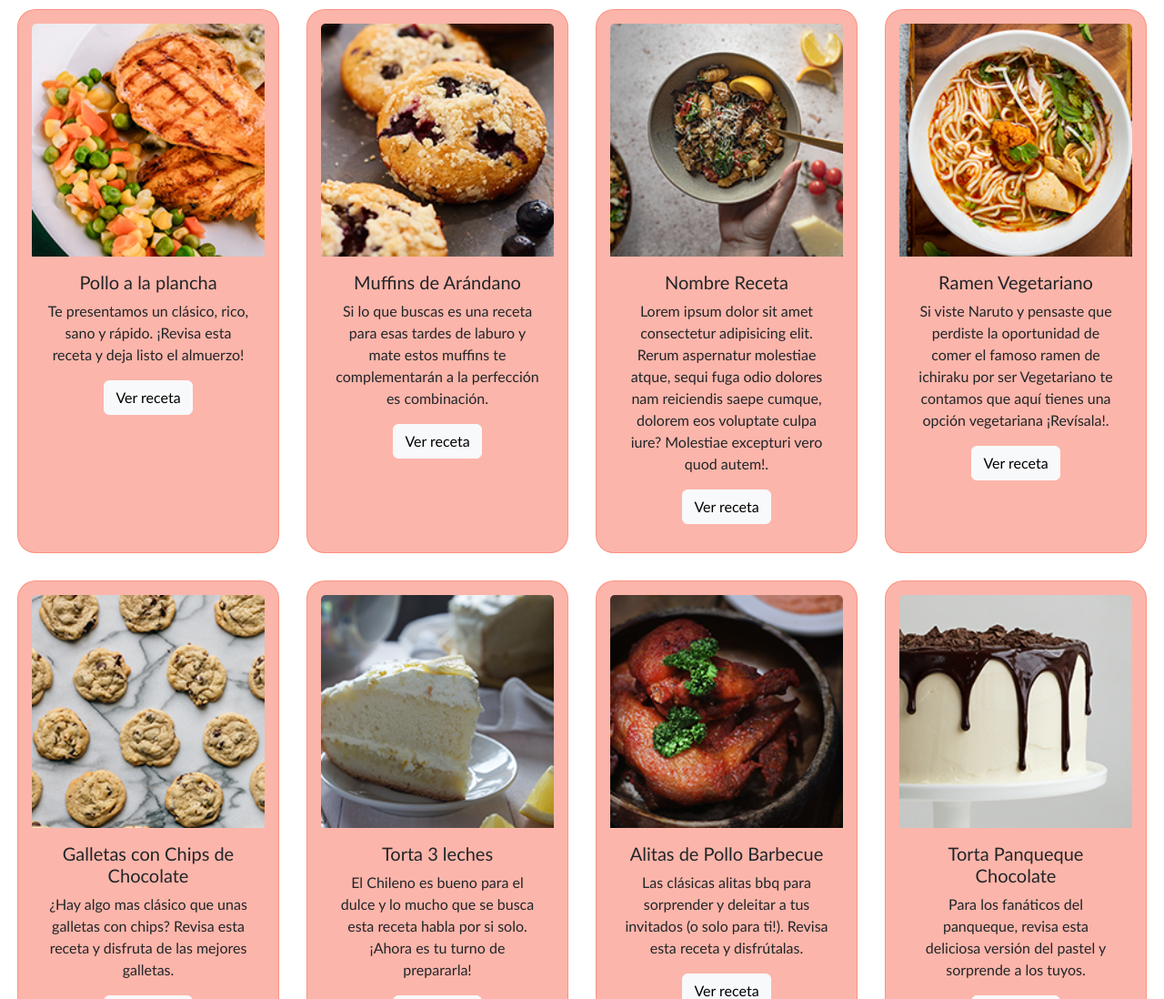
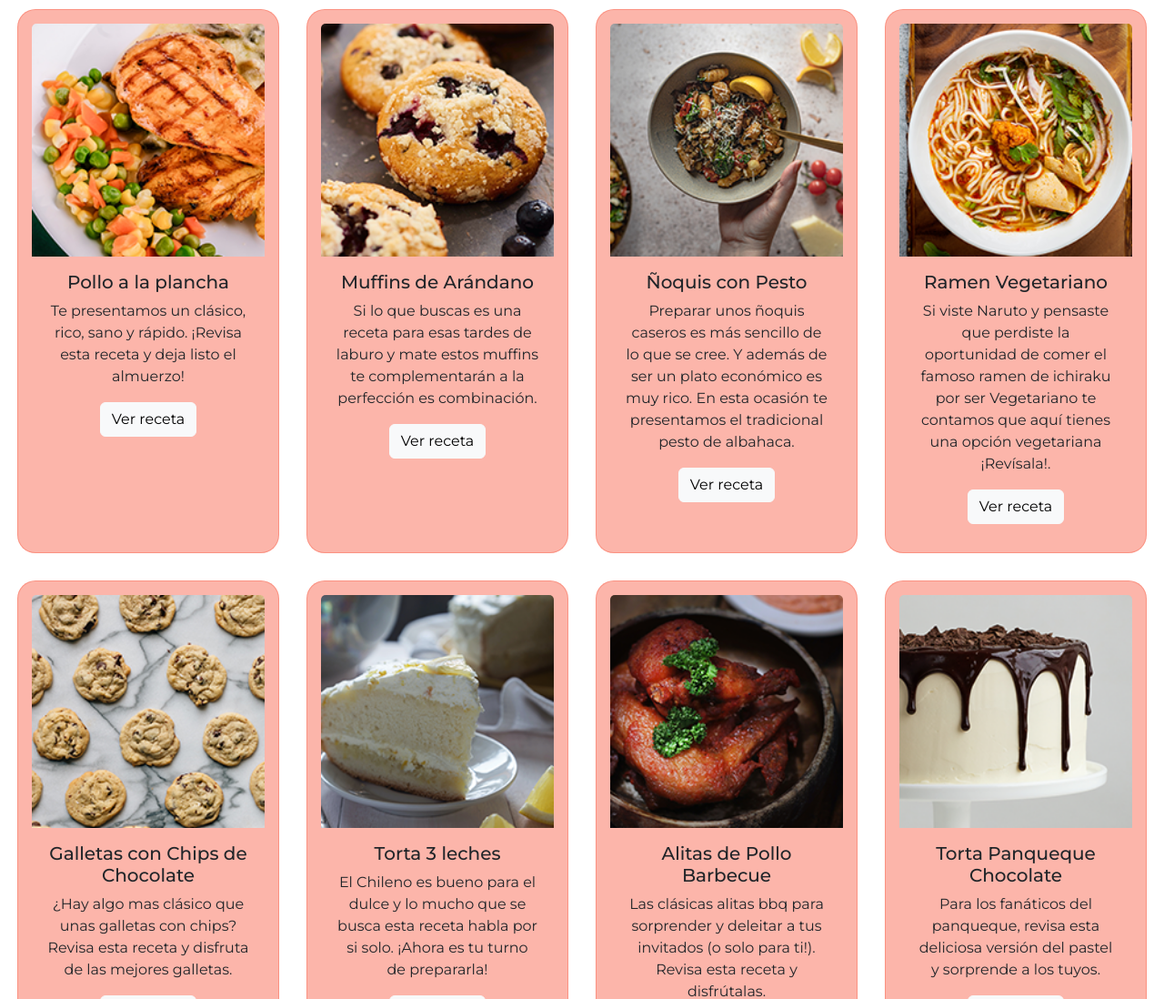
Before and after one commit to VaniMoreno/pf-moreno, a website: page pages/recetario.html in a window 1280 px wide. Shown: the part 888-1986 px from the top of the page at 91% size. Drawn offline with nearby package versions, Linux system fonts and the light colour scheme.

Commit message:
tipografia modificada

```diff
--- a/pages/recetario.html
+++ b/pages/recetario.html
@@ -6,6 +6,11 @@
     <meta name="viewport" content="width=device-width, initial-scale=1.0">
     <meta name="Descripción" content="Retario completo de Recedo con el paso a paso de cada receta junto a datos que te ayudarán a realizar la receta con completo éxito">
     <meta name="keywords" content="cocina, recetas, ingredientes, preparacion, comida, vegetales, desayuno, once, almuerzo, cena, delivery, gastronomia">
+
+        <!--Link a Tipografia-->
+        <link rel="preconnect" href="https://fonts.googleapis.com">
+        <link rel="preconnect" href="https://fonts.gstatic.com" crossorigin>
+        <link href="https://fonts.googleapis.com/css2?family=Montserrat:ital,wght@0,100;0,200;0,300;0,400;0,500;0,600;0,700;0,800;0,900;1,100;1,200;1,300;1,400;1,500;1,600;1,700;1,800;1,900&display=swap" rel="stylesheet">
 
         <!--Link de Bootstrap-->
         <link href="https://cdn.jsdelivr.net/npm/bootstrap@5.3.0-alpha1/dist/css/bootstrap.min.css" rel="stylesheet" integrity="sha384-GLhlTQ8iRABdZLl6O3oVMWSktQOp6b7In1Zl3/Jr59b6EGGoI1aFkw7cmDA6j6gD" crossorigin="anonymous">
@@ -126,8 +131,8 @@
                   <div class="card" style="width: 18rem;">
                     <img src="../img/receta-7.png" class="card-img-top" alt="imagen de la receta a preparar">
                     <div class="card-body">
-                      <h5 class="card-title">Nombre Receta</h5>
-                      <p class="card-text">Lorem ipsum dolor sit amet consectetur adipisicing elit. Rerum aspernatur molestiae atque, sequi fuga odio dolores nam reiciendis saepe cumque, dolorem eos voluptate culpa iure? Molestiae excepturi vero quod autem!.</p>
+                      <h5 class="card-title">Ñoquis con Pesto</h5>
+                      <p class="card-text">Preparar unos ñoquis caseros es más sencillo de lo que se cree. Y además de ser un plato económico es muy rico. En esta ocasión te presentamos el tradicional pesto de albahaca.</p>
                       <a href="../pages/receta-uno.html" class="btn btn-light">Ver receta</a>
                     </div>
                   </div>
--- a/scss/main.scss
+++ b/scss/main.scss
@@ -12,14 +12,13 @@
 @import "pages/receta_unica";
 @import "pages/inicio";
 
-
 /*Reset*/
 
 *{
     margin: 0;
     padding: 0;
     box-sizing: border-box;
-    font-family: 'Gill Sans', 'Gill Sans MT', Calibri, 'Trebuchet MS', sans-serif;
+    font-family: 'Montserrat', sans-serif;
 
 }
 
```
Also changed, not shown: index.html (+5 -0 lines), pages/contacto.html (+6 -0 lines), pages/quienes-somos.html (+5 -0 lines), pages/receta-uno.html (+6 -0 lines), css/estilos.css, 1 other file.
